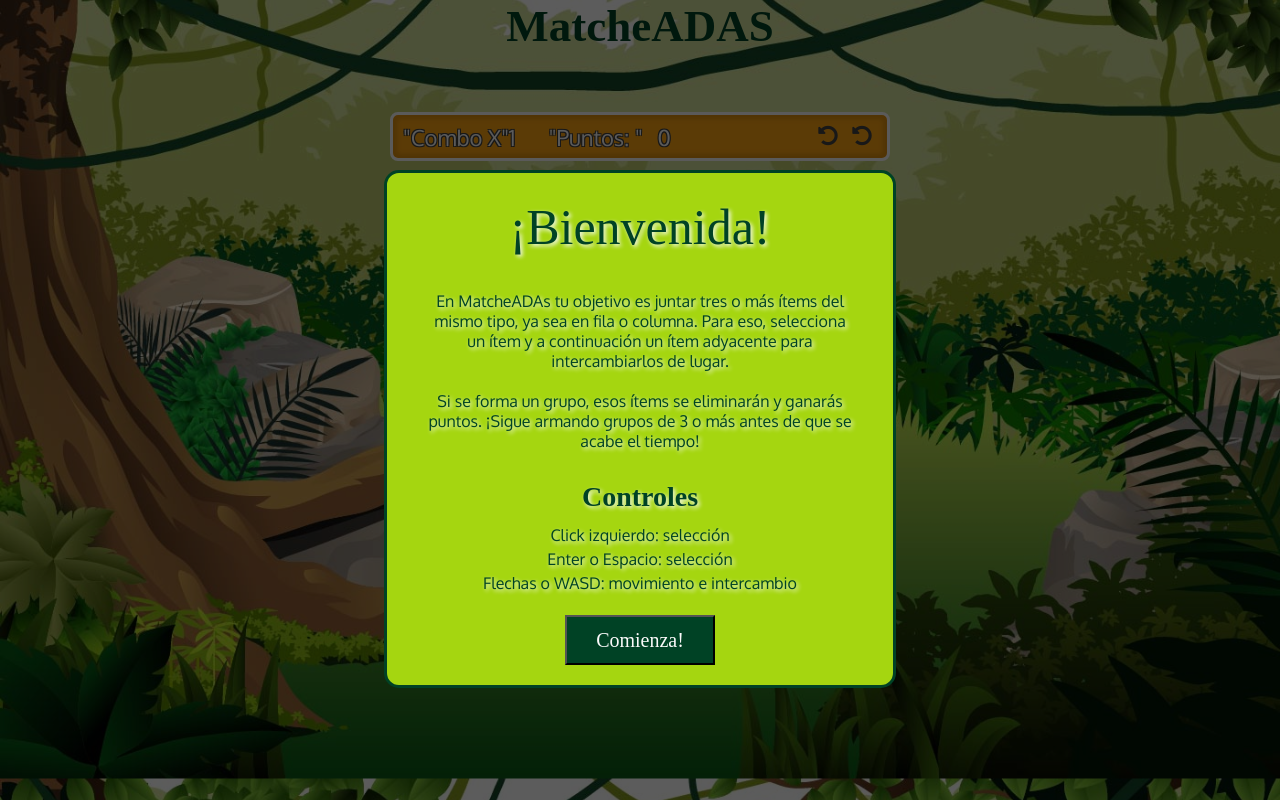
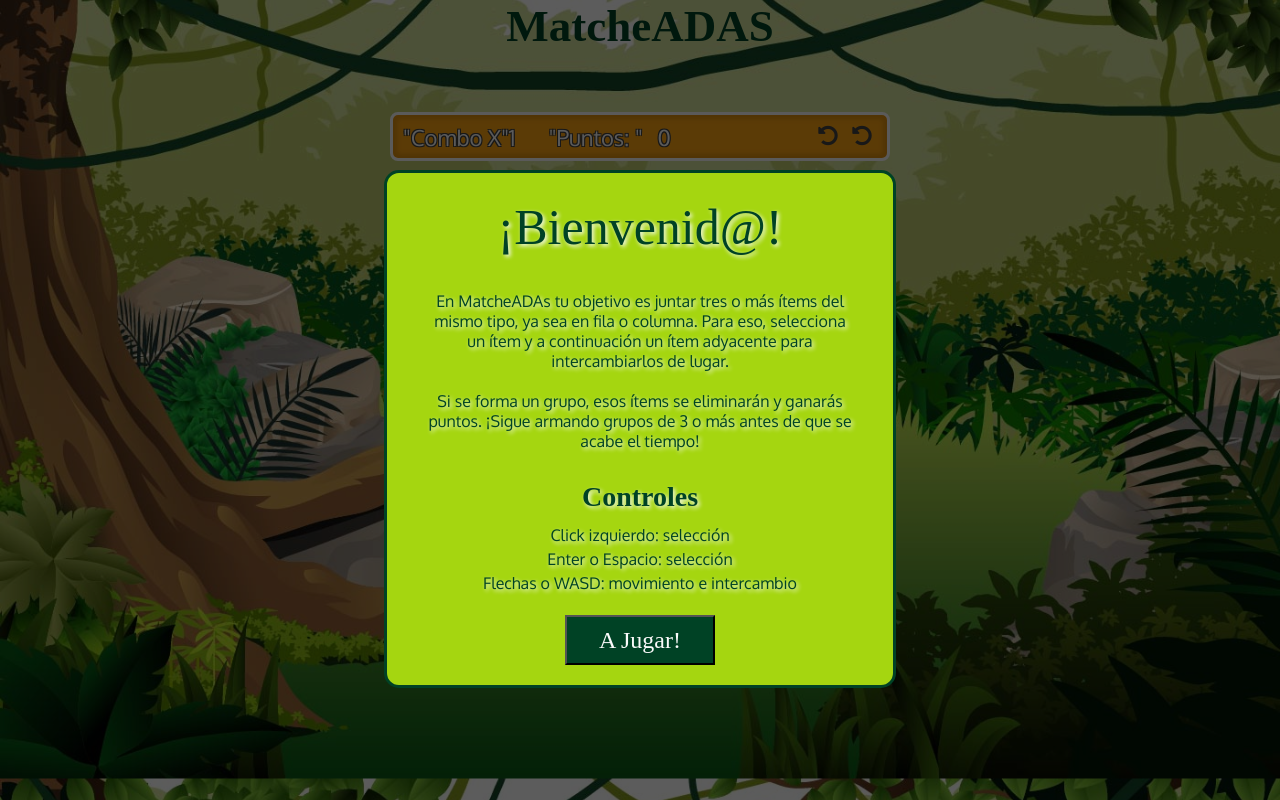
Before and after one commit to Luzyla/proyecto-3-matcheadas, a plain HTML site: page index.html in a window 1280 px wide. Drawn offline with Linux system fonts and the light colour scheme; a web font is replaced by a local one.

Commit message:
Necesito cambiar de branch

```diff
--- a/index.html
+++ b/index.html
@@ -17,7 +17,7 @@
 
         <div class="contenedor-bienvenida" id="bienvenida-modal" role="dialog">
 
-            <h2 class="titulo-bienvenida">¡Bienvenida!</h2>
+            <h2 class="titulo-bienvenida">¡Bienvenid@!</h2>
             <div class="contenedor-txt-bienvenida">
                 <p class="txt-bienvenida">En MatcheADAs tu objetivo es juntar tres o más ítems del mismo tipo, ya sea en fila o columna. Para eso, selecciona un ítem y a continuación un ítem adyacente para intercambiarlos de lugar.</p>
                 <p class="txt-bienvenida">Si se forma un grupo, esos ítems se eliminarán y ganarás puntos. ¡Sigue armando grupos de 3 o más antes de que se acabe el tiempo!</p>
@@ -27,7 +27,7 @@
                 <p class="txt-controles">Enter o Espacio: selección</p>
                 <p class="txt-controles">Flechas o WASD: movimiento e intercambio</p>
 
-                <button type="button" class="boton-basico" id="boton-comenzar">Comienza!</button>
+                <button type="button" class="boton-basico" id="boton-comenzar">A Jugar!</button>
 
             </div>
 
--- a/style.css
+++ b/style.css
@@ -199,11 +199,11 @@ body {
     text-align: center;
     width: 150px;
     height: 50px;
-    padding: 10px;
+    padding: 5px;
     margin: 20px;
     background-color: #004225;
     color: #fafafa;
-    font-size: 20px;
+    font-size: 24px;
     font-family: "Hanalei Fill";
 }
 
```
